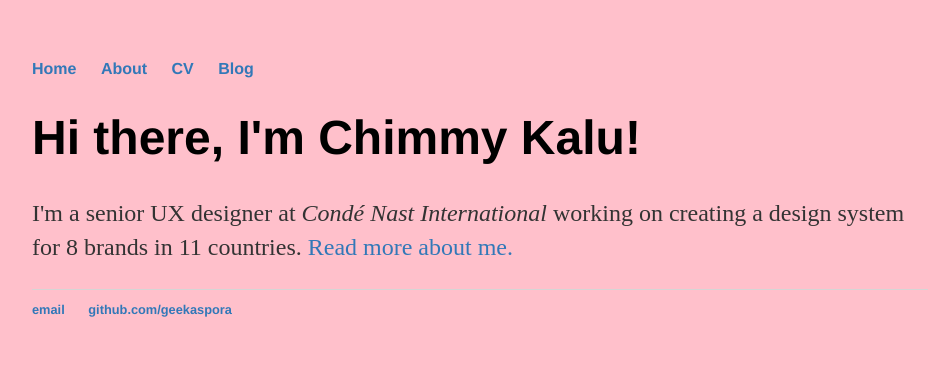
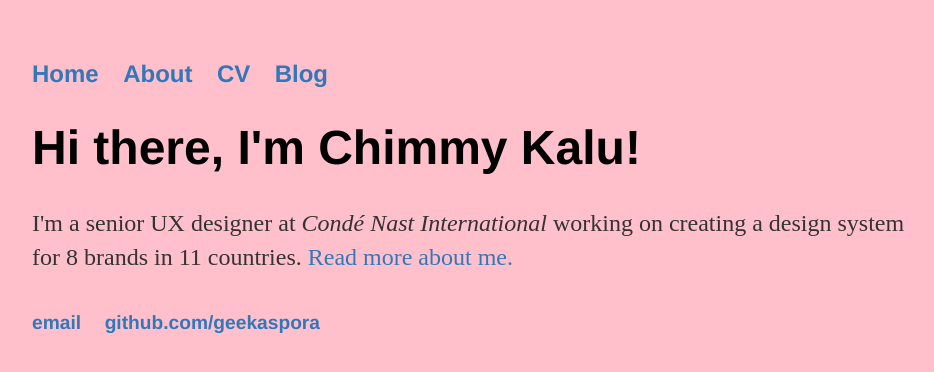
Before and after one commit to geekaspora/geekaspora.github.io, a Jekyll site: the page built from index.html, in a window 1280 px wide. Shown: the top 372 px of the page, without its empty margins (160-1094 px from the left). Built offline with Jekyll 4.4.1, drawn with Linux system fonts in a browser that asks for light colours.

Commit message:
Update main.css
Testing whether I can change the size of the fonts on my second blog post

```diff
--- a/css/main.css
+++ b/css/main.css
@@ -42,3 +42,7 @@ ul.posts {
 ul.posts li {
     list-style: none;
 }
+
+li {
+    font-size: 1.5em;
+}
```
